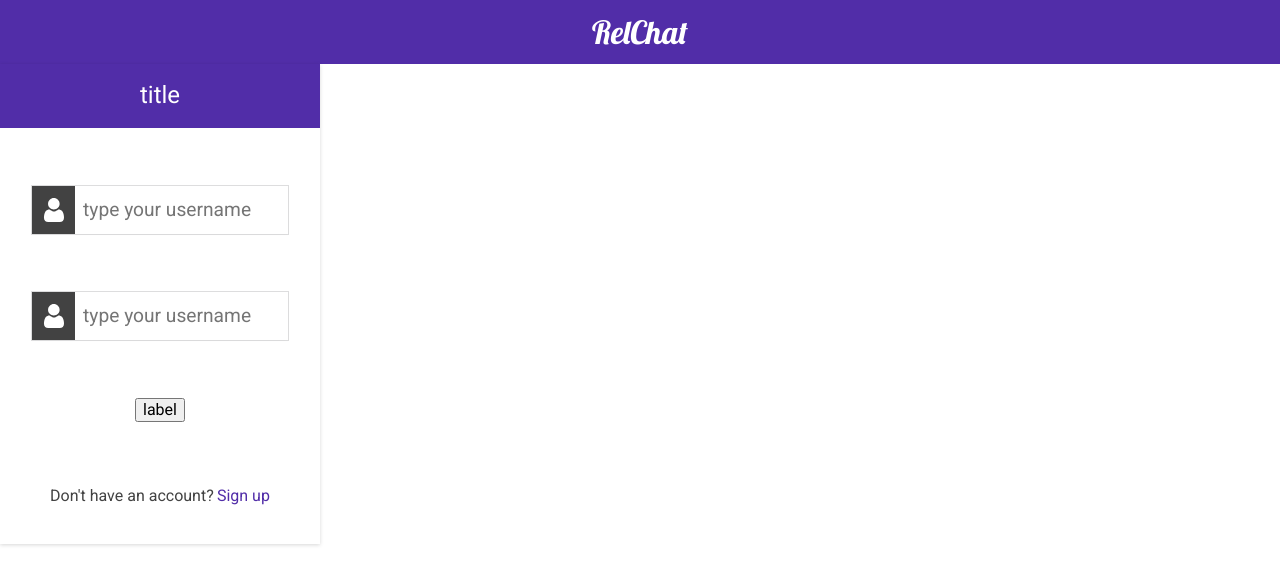
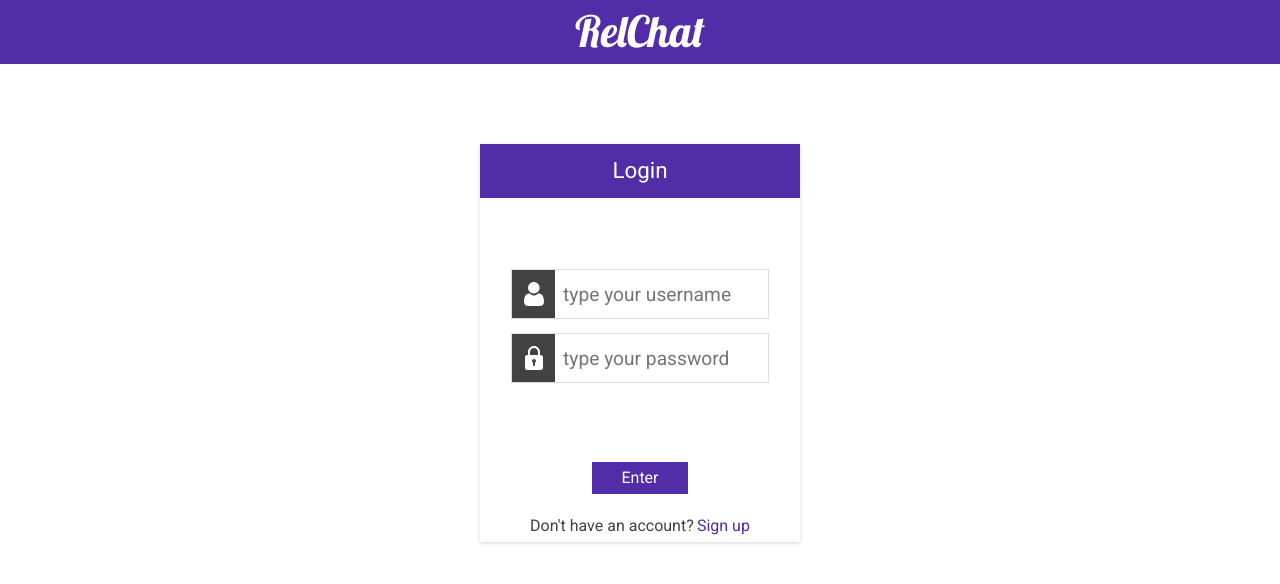
Before and after one commit to AurelioGD/client-relchat, a React (Create React App) app: page /login in a window 1280 px wide. Shown: the top 584 px of the page. Built offline with nearby package versions, Linux system fonts and the light colour scheme; no server answers.

Commit message:
Se mejoro el estilo de CardFormProvider

```diff
--- a/src/components/common/InputCommon.js
+++ b/src/components/common/InputCommon.js
@@ -3,7 +3,7 @@ import FlexContainer from "../styled/FlexContainer"
 import Input from "../styled/Input"
 import Icon from "./Icon"
 
-const InputCommon= ({ iconName = "" }) => {
+const InputCommon= ({ iconName = "", containerStyle={}, ...restProps }) => {
   const { fonts } = useTheme()
   return (
     <FlexContainer
@@ -11,6 +11,7 @@ const InputCommon= ({ iconName = "" }) => {
       width="16rem"
       height="3rem"
       fontF={fonts.primary}
+      {...containerStyle}
     >
       <FlexContainer
         jc="center"
@@ -25,7 +26,7 @@ const InputCommon= ({ iconName = "" }) => {
         width="100%"
         height="3rem"
         border="none"
-        placeholder="type your username"
+        {...restProps}
       />
     </FlexContainer>
   )
--- a/src/components/layout/providers/CardFormProvider.js
+++ b/src/components/layout/providers/CardFormProvider.js
@@ -10,15 +10,16 @@ import Text from "../../styled/Text"
 const CardFormProvider = ({
   children,
   title = "title",
-  buttonLabel = "label",
+  buttonLabel = "button",
   legendConfig = {},
+  containerStyle={},
   onSubmit = () => {},
 }) => {
   const { shades, fonts, colors } = useTheme()
   const { legendText = "", legendUrlText = "", legendUrl = "" } = legendConfig
 
   const handleSubmit = (e) => {
-    e.PreventDefault()
+    e.preventDefault()
     onSubmit()
   }
   return (
@@ -26,15 +27,19 @@ const CardFormProvider = ({
       fontF={fonts.primary}
       color={colors.white}
       width="20rem"
-      height="30rem"
       boxShadow={shades.card}
+      {...containerStyle}
     >
-      <FlexContainer bc="violet" jc="center" ai="center" height="4rem">
+      <FlexContainer bc="violet" jc="center" ai="center" height="3.4rem" margin="0 0 0.5rem 0">
         <Subtitle>{title}</Subtitle>
       </FlexContainer>
       <Form onSubmit={handleSubmit}>
         {children}
-        <Button>{buttonLabel}</Button>
+        <Button
+          width="6rem"
+          height="2rem"
+          margin="1rem 0 1rem 0"
+        >{buttonLabel}</Button>
       </Form>
       <FlexContainer jc="center" ai="center" height="2rem" color={colors.gray}>
         {legendConfig && (
--- a/src/components/styled/Button.js
+++ b/src/components/styled/Button.js
@@ -1,5 +1,15 @@
 import styled from "styled-components"
 
-const Button = styled.button``
+const Button = styled.button`
+    width: ${({ width }) => width || ""};
+    height: ${({ height }) => height || ""};
+    margin: ${({ margin }) => margin || ""};
+    border: ${({ border }) => border || "none"};
+    background-color: ${({ bc, theme }) => bc || theme.colors.violet};
+    color: ${({ color, theme }) => color || theme.colors.white};
+    &:hover{
+        cursor: pointer;
+    }
+`
 
 export default Button
--- a/src/components/styled/Container.js
+++ b/src/components/styled/Container.js
@@ -4,6 +4,7 @@ const Container = styled.div`
   width: ${({ width }) => width || "100%"};
   height: ${({ height }) => height || "100%"};
   margin: ${({ margin }) => margin || ""};
+  padding: ${({ padding }) => padding || ""};
   border: ${({ border }) => border || ""};
   border-radius: ${({ borderRa }) => borderRa || ""};
   background-color: ${({ bc }) => bc || ""};
--- a/src/components/styled/Form.js
+++ b/src/components/styled/Form.js
@@ -1,9 +1,8 @@
 import styled from "styled-components"
 
 const Form = styled.form`
-    height: 22rem;
+    height: 100%;
     display: flex;
-    justify-content: space-evenly;
     align-items: center;
     flex-direction: column;
 
--- a/src/components/styled/Subtitle.js
+++ b/src/components/styled/Subtitle.js
@@ -1,6 +1,7 @@
 import styled from "styled-components"
 
 const Subtitle = styled.h2`
+  font-size: 1.4rem;
   text-align: center;
   font-weight: 100;
 `
--- a/src/components/styled/menu/Logo.js
+++ b/src/components/styled/menu/Logo.js
@@ -3,7 +3,7 @@ import styled from "styled-components"
 const Logo = styled.h1`
   font-family: ${({ theme }) => theme.fonts.logoFont};
   color: ${({ theme }) => theme.colors.white};
-  font-size: 2rem;
+  font-size: 2.7rem;
   font-weight: 100;
 `
 
--- a/src/views/login/index.js
+++ b/src/views/login/index.js
@@ -3,13 +3,31 @@ import InputCommon from "../../components/common/InputCommon"
 
 const Login = () => {
   return (
-    <CardFormProvider legendConfig={{
-      legendText:"Don't have an account?",
-      legendUrlText:"Sign up",
-      legendUrl:"www.google.com"
-    }}>
-        <InputCommon iconName="user"/>
-        <InputCommon iconName="user"/>
+    <CardFormProvider
+      title="Login"
+      buttonLabel="Enter"
+      legendConfig={{
+        legendText: "Don't have an account?",
+        legendUrlText: "Sign up",
+        legendUrl: "www.google.com",
+      }}
+      containerStyle={{
+        margin: "5rem auto 0 auto",
+      }}
+    >
+      <InputCommon
+        name="username"
+        iconName="user"
+        placeholder="type your username"
+        containerStyle={{ margin: "4rem 0 0.5rem 0" }}
+      />
+      <InputCommon
+        name="password"
+        iconName="padlock"
+        placeholder="type your password"
+        type="password"
+        containerStyle={{ margin: "0.5rem 0 4rem 0" }}
+      />
     </CardFormProvider>
   )
 }
```
Also changed, not shown: src/components/common/Button.js (added, +9 -0 lines).
